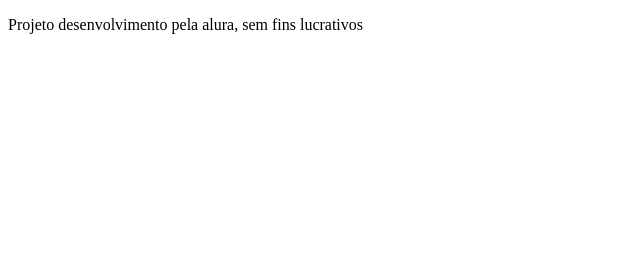
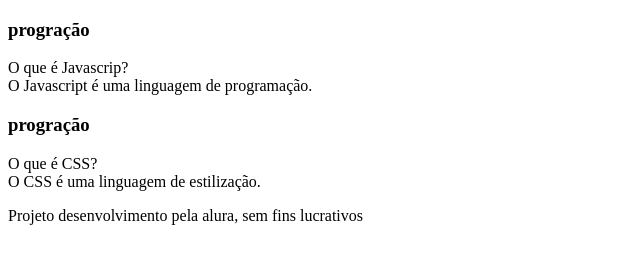
Before and after one commit to baianacarai/flashcards, a plain HTML site: page index.html in a window 1280 px wide. Shown: the whole page, without its empty margins (0-640 px from the left). Drawn offline with Linux system fonts and the light colour scheme; files that its build step writes are made by us from their sources.

Commit message:
Add files via upload

```diff
--- a/index.html
+++ b/index.html
@@ -4,16 +4,37 @@
     <meta charset="UTF-8">
     <meta http-equiv="X-UA-Compatible" content="IE=edge">
     <meta name="viewport" content="width=device-width, initial-scale=1.0">
+    <link rel="stylesheet" href="assets/style.css">
     <title>flashcards</title>
 </head>
 <body>
-<main>
-
-</main>
-<footer>
+    <main>
+<section id="conteiner">
+    <article class="cartão">
+        <div class="cartão__conteudo"></div>
+        <h3>progração</h3>
+        <div class="cartão__conteudo__pergunta">
+            O que é Javascrip?
+        </div>
+        <div class="cartão__conteudo__resposta">
+            O Javascript é uma linguagem de programação.
+    </div>
+    </article>
+    <article class="cartão">
+        <div class="cartão__conteudo"></div>
+        <h3>progração</h3>
+        <div class="cartão__conteudo__pergunta">
+            O que é CSS?
+        </div>
+        <div class="cartão__conteudo__resposta">
+            O CSS é uma linguagem de estilização.
+    </div>
+    </article>
+</section>
+    </main>
+    <footer>
 
 <p> Projeto desenvolvimento pela alura, sem fins lucrativos</p>
     </footer>
-
 </body>
 </html>
--- /dev/null
+++ b/style.css
@@ -0,0 +1,3 @@
+body{
+
+}
```
